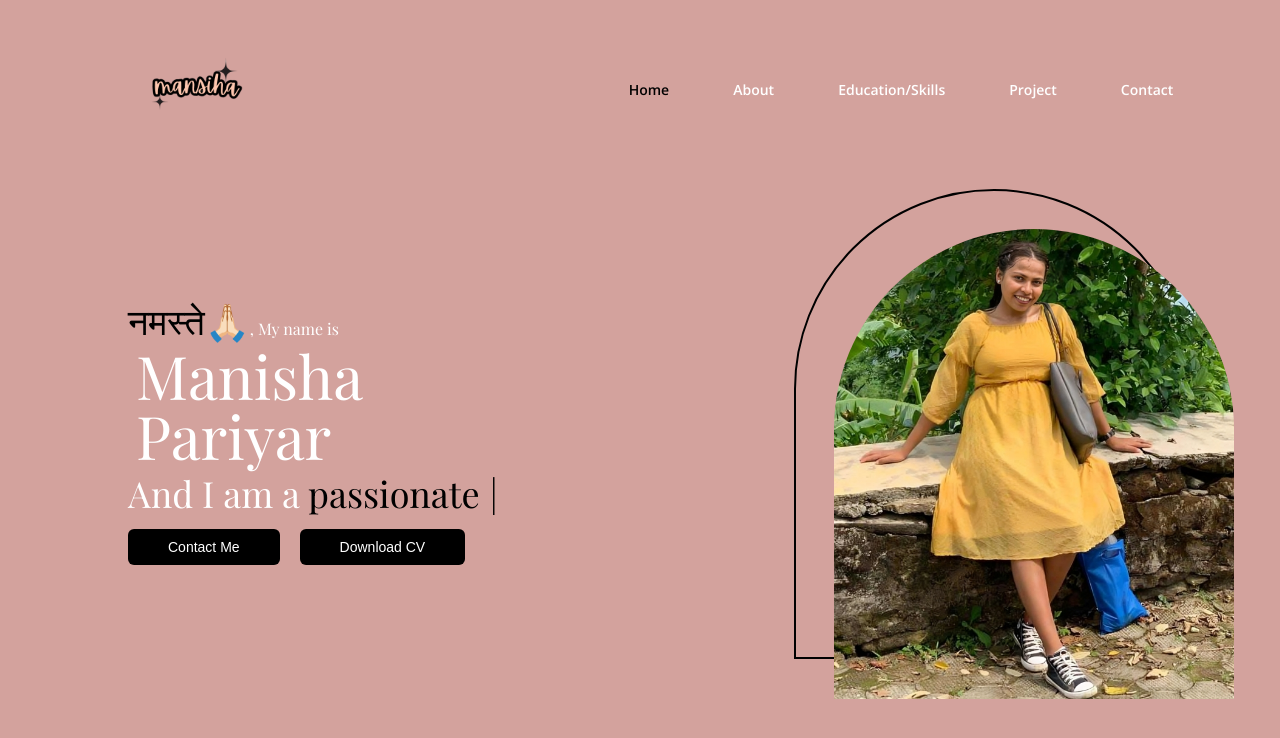
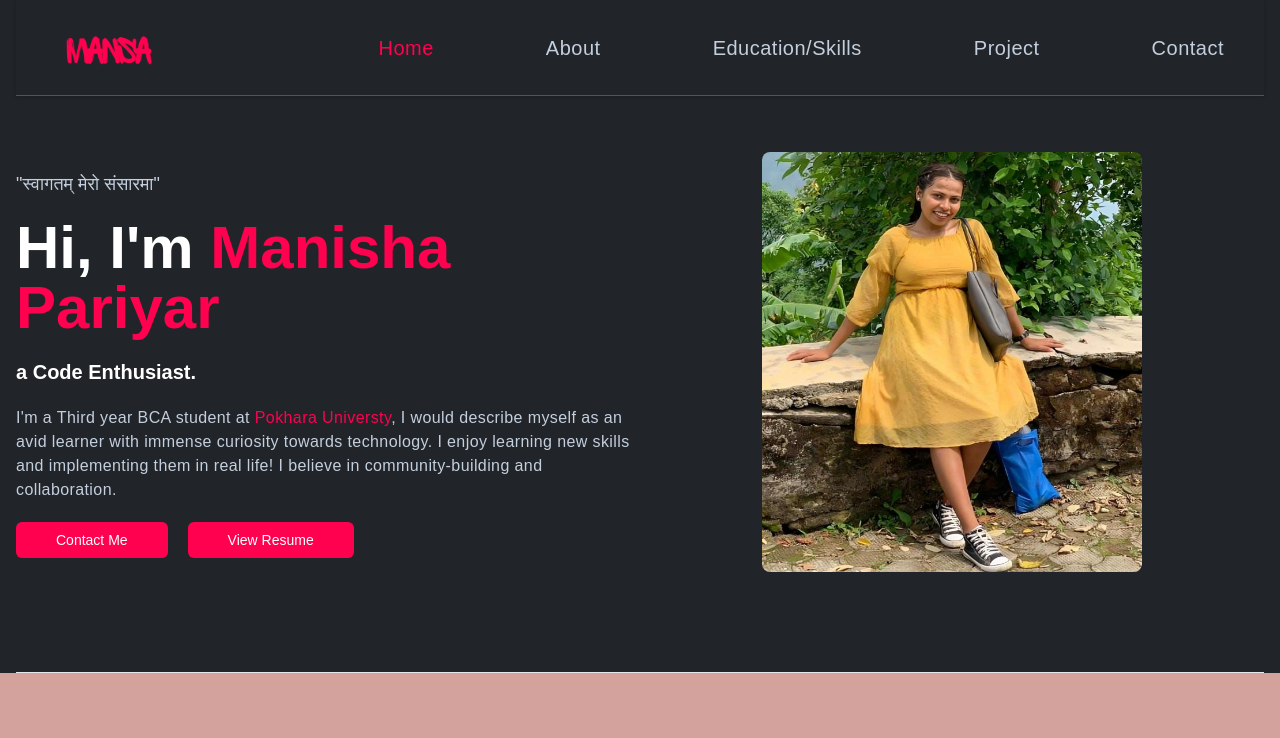
Before and after one commit to manishapariyar/PersonalProtfolio, a React (Vite) app: page / in a window 1280 px wide. Shown: the top 738 px of the page. Built offline with nearby package versions, Linux system fonts and the light colour scheme.

Commit message:
finally navbar and main section is compelet

```diff
--- a/package.json
+++ b/package.json
@@ -16,7 +16,7 @@
     "react-dom": "^18.2.0",
     "react-hook-form": "^7.51.0",
     "react-icons": "^5.0.1",
-    "typewriter-effect": "^2.21.0"
+    "react-simple-typewriter": "^5.0.1"
   },
   "devDependencies": {
     "@types/react": "^18.2.56",
--- a/src/App.tsx
+++ b/src/App.tsx
@@ -12,12 +12,14 @@ const  App = () => {
 
 
   return (
-    <div className= 'app bg-blue-dark' >
+    <div className= 'w-full h-auto bg-bodyColor text-lightText px-4' >
       <Navbar
         selectedPage={selectedPage}
          setSelectedPage={setSelectedPage}
       />
-        < MainSection setSelectedPage={setSelectedPage} />
+      <div className="max-w-screen-xl mx-auto">
+      < MainSection setSelectedPage={setSelectedPage} />
+      </div>
     </div>
   )
 }
--- /dev/null
+++ b/src/components/Home/LeftSection.tsx
@@ -0,0 +1,54 @@
+
+import ActionButton from "../../shared/ActionButton";
+
+import { SelectedPage } from "../../shared/types";
+import {  Cursor, useTypewriter } from 'react-simple-typewriter'
+
+type Props = {
+  setSelectedPage: (value: SelectedPage) => void;
+}
+
+const LeftSection = ({setSelectedPage}: Props) => {
+  const [text] = useTypewriter({
+    words: [" passionate Leaner.", "Web-Developer.", "Code Enthusiast." , "programmer!"],
+    loop: true,
+    typeSpeed: 20,
+    deleteSpeed: 10,
+    delaySpeed: 2000,
+  });
+  return (
+    <div className="w-full lgl:w-1/2 flex flex-col gap-20">
+      <div className="flex flex-col gap-5">
+        <h4 className=" text-lg font-normal">
+          "स्वागतम् मेरो संसारमा"</h4>
+        <h1 className="text-6xl font-bold text-white">
+          Hi, I'm <span className="text-designColor capitalize">Manisha Pariyar</span>
+        </h1>
+        <h2 className="text-3xl font-bold text-white  lg:text-xl">
+          a <span>{text}</span>
+          <Cursor
+            cursorBlinking= {false}
+            cursorStyle=""
+            cursorColor="#212428"
+          />
+        </h2>
+        <p className="text-base font-bodyFont leading-6 tracking-wide flex-wrap">
+         I'm a Third year BCA student at <span className="text-designColor">Pokhara Universty</span>,
+         I would describe myself as an avid learner with immense  curiosity towards technology.
+
+         I enjoy learning new skills and implementing them in real life! I believe in community-building and collaboration.
+        </p>
+
+
+      <div className=" flex gap-5  text-sm ">
+       <ActionButton setSelectedPage={setSelectedPage} >
+        Contact Me</ActionButton>
+       <ActionButton setSelectedPage={setSelectedPage} >
+       View Resume</ActionButton>
+       </div>
+       </div>
+    </div>
+  )
+}
+
+export default LeftSection
--- a/src/components/Home/MainSection.tsx
+++ b/src/components/Home/MainSection.tsx
@@ -1,91 +1,28 @@
-import useMediaQuery from "../../hooks/useMediaQuery";
+
 import { SelectedPage } from "../../shared/types"
-import manisha2 from "../../assets/manisha2.png"
-import { motion } from "framer-motion";
-import ActionButton from "../../shared/ActionButton";
-import Typewriter from 'typewriter-effect';
 
+import LeftSection from "./LeftSection";
+import RightSection from "./RightSection"
 
 type Props = {
   setSelectedPage: (value: SelectedPage) => void;
 }
 
 const MainSection = ({setSelectedPage}: Props) => {
-  const isAboveLarge = useMediaQuery("(min-width: 1060px)");
-
 
 
   return (
     <section
       id="home"
-      className="md:flex md:justify-between md:items-center gap-16 md:h-full py-10"
+      className={ `
+      className="w-full pt-10 py-20 flex flex-col gap-10 xl:gap-0 lgl:flex-row items-center border-b-[1px]
+      xl:
+      `}
     >
-      {/* IMAGE SECTION */}
-      <div className="basis-3/5  mt-20 md:mt-32  md:order-2 flex justify-center">
-        {isAboveLarge ? (
-          <div
-            className="relative z-0  ml-40 before:absolute before:-top-10 before:-left-10 before:rounded-t-[400px]
-            before:w-full before:max-w-[300px] md:before:max-w-[400px] before:h-full before:border-2 before:border-black before:z-[-1]"
-          >
-            <img
-              alt="profile"
-              className="hover:filter hover:saturate-200 transition duration-500 z-10 w-full max-w-[300px] md:max-w-[400px] rounded-t-[400px]"
-              src={manisha2}
-            />
-          </div>
-        ) : (
-          <div>
-            <img
-              alt="profile"
-              className="hover:filter hover:saturate-200 transition duration-500 z-10 w-full max-w-[300px] md:max-w-[400px] rounded-t-[400px]"
-              src={manisha2}
-            />
-          </div>
-        )}
-      </div>
-       <div className=" md:basis-2/5 mt-3 md:mt-12  flex  items-start md:items-center ml-10 md:ml-32">
-        {/* HEADINGS */}
-        <motion.div
-          initial="hidden"
-          whileInView="visible"
-          viewport={{ once: true, amount: 0.5 }}
-          transition={{ duration: 0.5 }}
-          variants={{
-            hidden: { opacity: 0, x: -50 },
-            visible: { opacity: 1, x: 0 },
-          }}
-        >
-          <div className="flex flex-col flex-wrap items-start ">
 
 
-         <p className="text-l text-left font-playfair  pt-4"> <span className=" text-black text-4xl ">नमस्ते🙏🏻</span>, My name is</p>
-          {/* <div className="border-b-2 border-cyan-200"></div> */}
-
-
-        <h1 className="text-4xl md:text-6xl font-playfair mt-1  md:ml-2 text-blue_pink">Manisha{""} Pariyar </h1>
-          <div className=" text-left flex  gap-2 mt-2 mb-4  text-xl md:text-4xl font-playfair text-black">
-           <span className="text-white"> And I am a </span>
-           <Typewriter
-           options={{
-            strings:[" passionate Leaner.", "Web-Developer.", "Code Enthusiast." , "programmer"],
-            autoStart:true,
-             loop:true,
-           }
-           }
-       />
-          </div>
-
-
-          </div>
-
-          <div className=" flex gap-5  text-sm ">
-           <ActionButton setSelectedPage={setSelectedPage} >
-            Contact Me</ActionButton>
-           <ActionButton setSelectedPage={setSelectedPage} >
-           Download CV</ActionButton>
-           </div>
-           </motion.div>
-        </div>
+     <LeftSection setSelectedPage = {setSelectedPage}/>
+     <RightSection setSelectedPage = {setSelectedPage}/>
    </section>
   )
 }
--- /dev/null
+++ b/src/components/Home/RightSection.tsx
@@ -0,0 +1,19 @@
+import manisha2 from "../../assets/manisha2.png"
+import { SelectedPage } from "../../shared/types";
+type Props = {
+  setSelectedPage: (value: SelectedPage) => void;
+}
+
+const RightSection = ({}: Props) => {
+  return (
+    <div className="w-full lgl:w-1/2 flex justify-center items-center relative mb-5">
+    <img
+      className="w-[300px] h-[400px] lgl:w-[380px] lgl:h-[420px] mt-4 z-10 border-solid rounded-t-[200px] lgl:rounded-lg"
+      src={manisha2}
+      alt="bannerImg"
+    />
+    {/* <div className="absolute bottom-0 w-[350px] h-[300px] lgl:w-[500px] lgl:h-[500px] bg-gradient-to-r from-[#1e2024] to-[#202327] shadow-shadowOne flex justify-center items-center"></div> */}
+  </div>
+  )
+}
+export default RightSection
--- a/src/components/Navabar/Link.tsx
+++ b/src/components/Navabar/Link.tsx
@@ -11,11 +11,11 @@ const Link = ({page,selectedPage,setSelectedPage}: Props) => {
   const lowerCasePage = page.toLocaleLowerCase().replace(/ /g , "") as SelectedPage;
   return (
     <AnchorLink href={`#${lowerCasePage}`}
-    onClick={()=>setSelectedPage(lowerCasePage)} className={`${selectedPage === lowerCasePage?"text-black" : ""} transition duration-500 hover:text-black`}>
+    onClick={()=>setSelectedPage(lowerCasePage)} className={`${selectedPage === lowerCasePage?"text-designColor" : ""} text-xl tracking-wide cursor-pointer hover:text-designColor duration-300 px-10`} >
       {page}
     </AnchorLink>
 
   )
 }
 
-export default Link
+export default Link;
--- a/src/components/Navabar/Navbar.tsx
+++ b/src/components/Navabar/Navbar.tsx
@@ -12,46 +12,42 @@ type Props = {
   setSelectedPage:(value: SelectedPage)=>void;
 }
 
-const Navbar = ({selectedPage,setSelectedPage}: Props) => {
+function Navbar({ selectedPage, setSelectedPage }: Props) {
   const [isMenuToggled, setIsMenuToggled] = useState<boolean>(false);
-  const isAboveSmallScreens = useMediaQuery("(min-width:768px)");
- ;
+  const isAboveSmallScreens = useMediaQuery("(min-width:1069px)");
+
   return (
-   <nav className={` w-full fixed   mb-10`}>
-    <div className={`flex items-center justify-between mx-auto w-5/6`}>
-      <img src={logo} alt="logo" className="w-[150px] md:w-[180px]" />
-
-      {isAboveSmallScreens ? (<div className="flex justify-between gap-16 font-opensans text-sm font-semibold">
-
+    <nav>
+      <div className="w-full h-24 sticky top-0 bg-bodyColor mx-auto flex justify-between items-center font-titleFont border-b-[1px] border-b-gray-600 drop-shadow ">
+        <div>
+          <img src={logo} alt="logo"
+            width={180} className="mt-5" />
+        </div>
+        {isAboveSmallScreens ? (
+          <div className="hidden mdl:inline-flex items-center gap-4 lg:gap-8">
             <Link
               page="Home"
               selectedPage={selectedPage}
-                    setSelectedPage={setSelectedPage}
-                  />
+              setSelectedPage={setSelectedPage} />
             <Link
               page="About"
               selectedPage={selectedPage}
-                    setSelectedPage={setSelectedPage}
-                  />
+              setSelectedPage={setSelectedPage} />
             <Link
               page="Education/Skills"
               selectedPage={selectedPage}
-                    setSelectedPage={setSelectedPage}
-                  />
+              setSelectedPage={setSelectedPage} />
             <Link
               page="Project"
               selectedPage={selectedPage}
-                    setSelectedPage={setSelectedPage}
-                  />
+              setSelectedPage={setSelectedPage} />
             <Link
               page="Contact"
               selectedPage={selectedPage}
-                    setSelectedPage={setSelectedPage}
-                  />
-
-
-
-            </div>):( <button
+              setSelectedPage={setSelectedPage} />
+          </div>
+        ) : (
+          <button
             className="rounded-full bg-white p-2"
             onClick={() => setIsMenuToggled(!isMenuToggled)}
           >
@@ -59,47 +55,41 @@ const Navbar = ({selectedPage,setSelectedPage}: Props) => {
           </button>
         )}
       </div>
-     {/*Mobile menu model*/}
-     {!isAboveSmallScreens && isMenuToggled && (
-      <div className="fixed right-0 bottom-0 z-40 h-full w-[200px] bg-black drop-shadow-xl">
+
+      {isMenuToggled && (
+        <div className="fixed right-0 bottom-0 h-full w-[200px]  bg-bodyColor drop-shadow-xl">
           {/*close icon*/}
           <div className="flex justify-end p-12">
-          <button onClick={() => setIsMenuToggled(!isMenuToggled)}>
-            <RxCross2 className="h-6 w-6 text-white"/>
+            <button onClick={() => setIsMenuToggled(false)}>
+              <RxCross2 className="h-8 w-7 text-designColor" />
             </button>
           </div>
-        <div className="ml-[20%] flex flex-col gap-10 text-1xl">
+          <div className=" flex flex-col gap-10 text-xl ">
           <Link
               page="Home"
               selectedPage={selectedPage}
-                    setSelectedPage={setSelectedPage}
-                  />
+              setSelectedPage={setSelectedPage} />
             <Link
               page="About"
               selectedPage={selectedPage}
-                    setSelectedPage={setSelectedPage}
-                  />
+              setSelectedPage={setSelectedPage} />
             <Link
               page="Education/Skills"
               selectedPage={selectedPage}
-                    setSelectedPage={setSelectedPage}
-                  />
+              setSelectedPage={setSelectedPage} />
             <Link
               page="Project"
               selectedPage={selectedPage}
-                    setSelectedPage={setSelectedPage}
-                  />
+              setSelectedPage={setSelectedPage} />
             <Link
               page="Contact"
               selectedPage={selectedPage}
-                    setSelectedPage={setSelectedPage}
-                  />
-
+              setSelectedPage={setSelectedPage} />
           </div>
         </div>
       )}
     </nav>
-  )
+  );
 }
 
-export default Navbar
+export default Navbar;
--- a/src/shared/ActionButton.tsx
+++ b/src/shared/ActionButton.tsx
@@ -8,7 +8,7 @@ type Props = {
 const ActionButton = ({children,setSelectedPage}: Props) => {
   return (
     <AnchorLink className='rounded-md
-    bg-black text-white
+    bg-designColor text-white
      px-5 md:px-10 py-2 hover:bg-yellow
      hover:text-deep-blue'
     onClick={()=> setSelectedPage(SelectedPage.Contact)}
--- a/tailwind.config.js
+++ b/tailwind.config.js
@@ -7,7 +7,12 @@ export default {
   theme: {
     extend: {
 
-
+      colors: {
+        bodyColor: "#212428",
+        lightText: "#c4cfde",
+        boxBg: "linear-gradient(145deg, #1e2024, #23272b)",
+        designColor: "#ff014f",
+      },
       fontFamily: {
         playfair: ["Playfair Display", "serif"],
         opensans: ["Open Sans", "sans-serif"],
@@ -16,12 +21,14 @@ export default {
         brush: "url('./assets/brush.png')",
       },
     screens: {
-      xs: "480px",
-      ss: "620px",
-      sm: "768px",
-      md: "1060px",
-      lg: "1200px",
-      xl: "1700px",
+      xs: "320px",
+        sm: "375px",
+        sml: "500px",
+        md: "667px",
+        mdl: "768px",
+        lg: "960px",
+        lgl: "1024px",
+        xl: "1280px",
     },
     },
   },
```
Also changed, not shown: src/assets/logo.png, 1 other file (tests, documents, lock files or other folders). Lines whose indentation alone changed are shown as unchanged.
